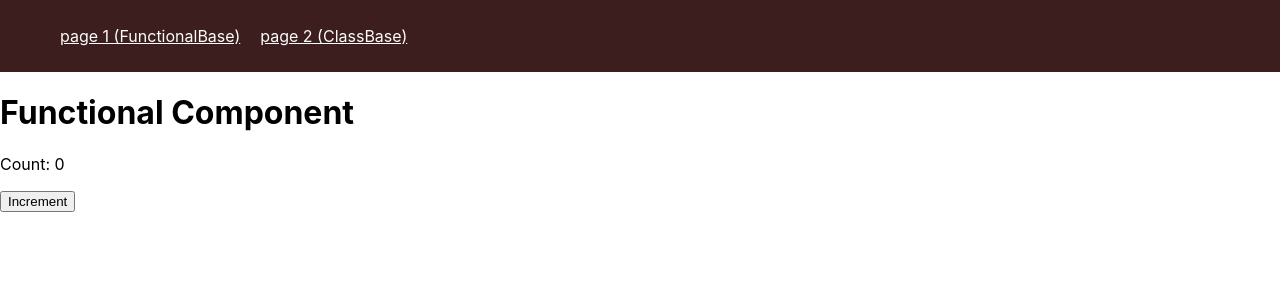
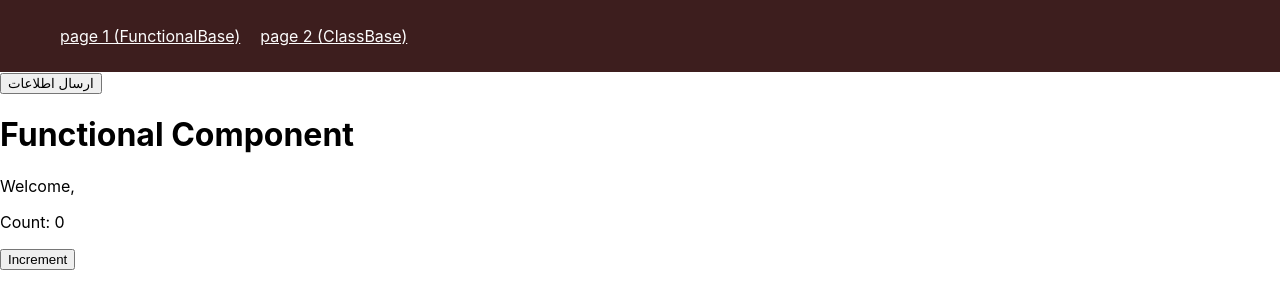
Before and after one commit to danialvfd/welcome-to-reactjs, a React (Create React App) app: page /page1 in a window 1280 px wide. Shown: the top 308 px of the page. Built offline with nearby package versions, Linux system fonts and the light colour scheme.

Commit message:
chore: props

```diff
--- a/package.json
+++ b/package.json
@@ -8,6 +8,7 @@
     "react-dom": "^19.0.0",
     "react-router-dom": "^6.28.2",
     "react-scripts": "5.0.1",
+    "sass": "^1.83.4",
     "web-vitals": "^4.2.4"
   },
   "scripts": {
--- a/src/App.js
+++ b/src/App.js
@@ -1,9 +1,21 @@
-import React from 'react';
+import React, { useState } from 'react';
 import { BrowserRouter as Router, Route, Routes, Link } from 'react-router-dom';
-import ClassComponent from './components/ClassComponent';
-import FunctionalComponent from './components/FunctionalComponent';
+import ClassComponent from './components/Class';
+import FunctionalComponent from './components/Functional';
+import UserInfo from './components/UserInfo';
 
 const App = () => {
+    const [userData, setUserData] = useState(null);
+
+    const handleClick = () => {
+        const data = {
+            name: 'Ali',
+            family: 'Mohammadi',
+            age: 25,
+        };
+        setUserData(data); // ارسال داده‌ها به state
+    };
+
     return (
         <Router>
             <div>
@@ -17,6 +29,10 @@ const App = () => {
                         </li>
                     </ul>
                 </nav>
+                <div>
+                    <button onClick={handleClick}>ارسال اطلاعات</button>
+                    {userData && <UserInfo {...userData} />}
+                </div>
 
                 <Routes>
                     <Route path="/page1" element={<FunctionalComponent />} />
--- a/src/components/FunctionalComponent.js
+++ b/src/components/Functional.js
@@ -24,6 +24,7 @@ const FunctionalComponent = ({ name }) => {
     return (
         <div>
             <h1>Functional Component</h1>
+            <p>Welcome, {name}</p>
             <p>Count: {count}</p>
             <button onClick={handleClick}>Increment</button>
         </div>
--- /dev/null
+++ b/src/components/UserInfo.js
@@ -0,0 +1,13 @@
+import React from 'react';
+
+const UserInfo = ({ name, family, age }) => {
+  return (
+    <div>
+      <p>نام: {name}</p>
+      <p>نام خانوادگی: {family}</p>
+      <p>سن: {age}</p>
+    </div>
+  );
+};
+
+export default UserInfo;
```
Also changed, not shown: src/assets/myStyles.scss (renamed from src/styles/myStyles.scss), src/assets/output.css (renamed from src/styles/output.css), src/components/Class.js (renamed from src/components/ClassComponent.js), 2 other files (tests, documents, lock files or other folders).
